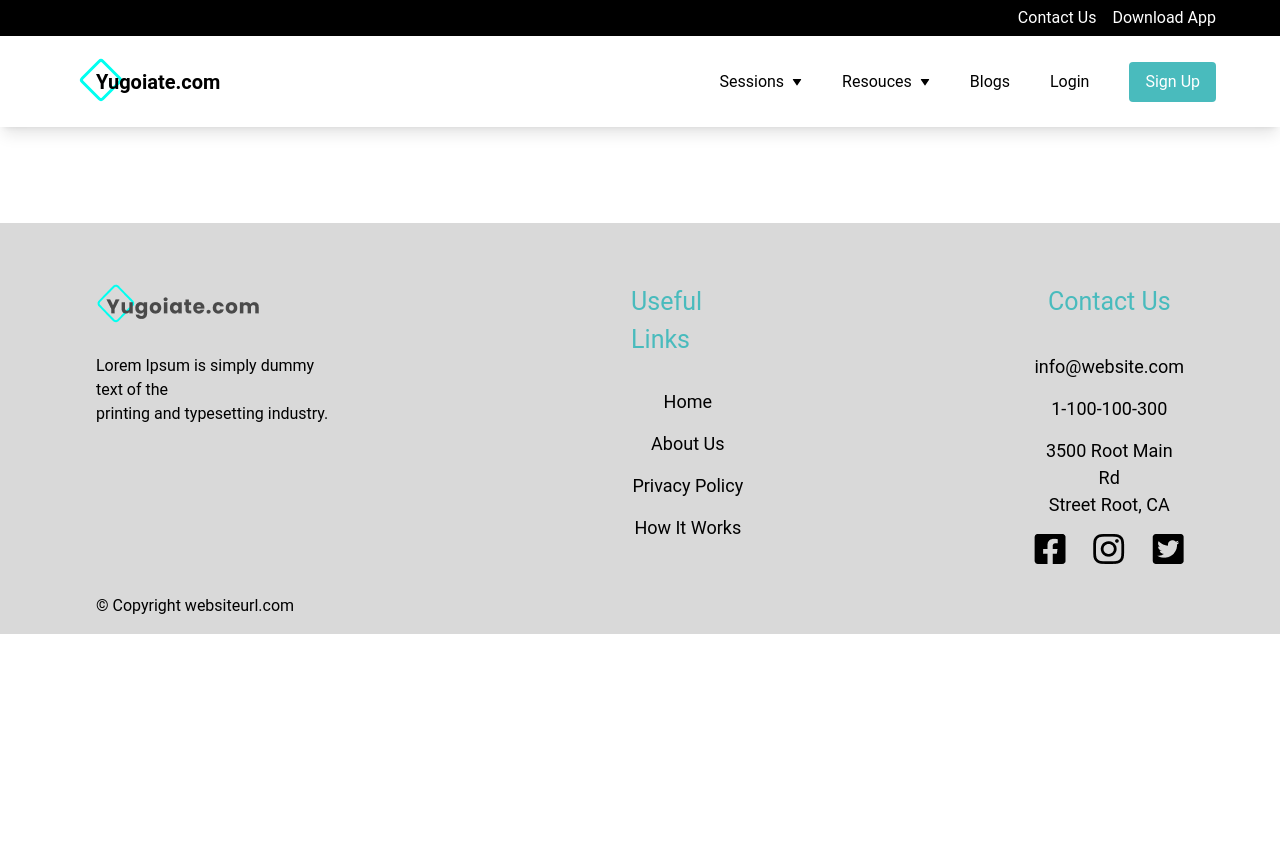
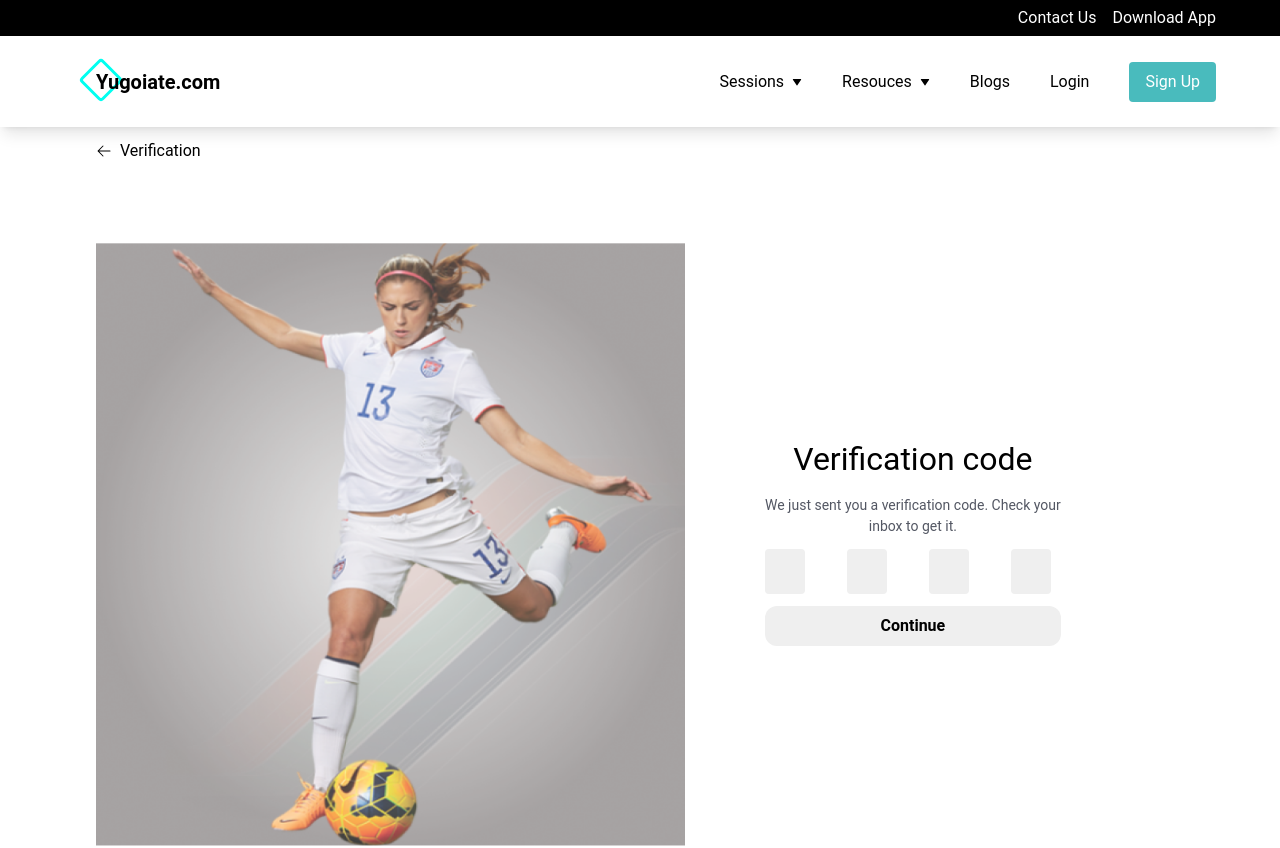
Before and after one commit to FahadNishad/footballcoaching, a React (Vite) app: page /verification in a window 1280 px wide. Shown: the top 848 px of the page. Before the commit the page ends 800 px from the top, so only its background shows below. Built offline with nearby package versions, Linux system fonts and the light colour scheme.

Commit message:
verification and some layout updates

```diff
--- a/src/App.jsx
+++ b/src/App.jsx
@@ -7,20 +7,20 @@ import Footer from "./Components/Footer/Footer";
 import Register from "./pages/Auth/Register/Register";
 import Session from "./pages/Session/Sessions";
 import SessionPage from "./pages/Session/SessionsPage";
+import VerificationScreen from "./Components/RegistrationDetails/VerificationScreen";
 
 const App = () => {
   return (
     <BrowserRouter>
       <TopNavBar />
-
       <SubNavbar />
-
       <Routes>
         <Route path="/" element={<Home />} />
         <Route path="/registration" element={<Registration />} />
         <Route path="/register" element={<Register />} />
+        <Route path="/verification" element={<VerificationScreen />} />
         <Route path="/session" element={<Session />} />
-        <Route path="/session/:sessionId" element={<SessionPage/>}/>
+        <Route path="/session/:sessionId" element={<SessionPage />} />
       </Routes>
       <Footer />
     </BrowserRouter>
--- a/src/Components/Footer/Footer.jsx
+++ b/src/Components/Footer/Footer.jsx
@@ -33,7 +33,7 @@ const icons = [
 const Footer = () => {
   return (
     <>
-      <div className="bg-[#D9D9D9] mt-[6rem]">
+      <div className="bg-[#D9D9D9]">
         <div className=" flex flex-col  md:flex-row md:gap-[290px] pt-[60px] mx-auto w-[85%] ">
           <div className="">
             <img src={prelogo} alt="logo" />
--- a/src/Components/Headers/SubNavbar.jsx
+++ b/src/Components/Headers/SubNavbar.jsx
@@ -18,7 +18,6 @@ const SubNavbar = () => {
       <div>
         <Link to={"/"}>
           <Logo />
-
         </Link>
       </div>
 
@@ -26,7 +25,7 @@ const SubNavbar = () => {
         <Link to="/session" className="text-[16px] flex gap-2 items-center">
           Sessions <BiSolidDownArrow className="text-[10px]" />{" "}
         </Link>
-        <Link className="text-[16px] flex gap-2 items-center">
+        <Link to='/verification' className="text-[16px] flex gap-2 items-center">
           Resouces <BiSolidDownArrow className="text-[10px]" />
         </Link>
         <Link className="text-[16px] ">Blogs </Link>
@@ -35,6 +34,7 @@ const SubNavbar = () => {
         </Link>
 
         <Link
+          to="/register"
           className="bg-main-dark px-4 py-2
          rounded text-[16px] text-white"
         >
--- a/src/Components/RegistrationDetails/Login.jsx
+++ b/src/Components/RegistrationDetails/Login.jsx
@@ -9,12 +9,12 @@ const Login = () => {
     <div className="w-full">
       <div className="md:w-[85%] w-[90%] mx-auto">
         <div>
-          <div className="flex items-center justify-between w-[5%] pt-3 ">
+          <div className="flex items-center gap-2 w-[5%] pt-3 ">
             <HiArrowLeft />
             <span>Login</span>
           </div>
         </div>
-        <div className="flex py-[140px]">
+        <div className="flex py-[80px]">
           <div className="">
             <img src={cta} width={589} height={550} alt="cta coaching" />
           </div>
--- /dev/null
+++ b/src/Components/RegistrationDetails/VerificationScreen.jsx
@@ -0,0 +1,87 @@
+import React, { useState } from "react";
+import { HiArrowLeft } from "react-icons/hi2";
+import cta from "../../assets/png/CTA.png";
+import { useRef } from "react";
+
+const VerificationScreen = () => {
+  const inputRefs = [useRef(null), useRef(null), useRef(null), useRef(null)];
+  const [verificationCode, setVerificationCode] = useState("");
+
+  const handleInputChange = (index, value) => {
+    if (value === "") return; // Don't update state if input is empty
+
+    // Update the verification code state
+    const newVerificationCode = [...verificationCode];
+    newVerificationCode[index] = value;
+    setVerificationCode(newVerificationCode.join(""));
+
+    if (index < inputRefs.length - 1) {
+      // Move focus to the next input
+      inputRefs[index + 1].current.focus();
+    }
+  };
+
+  const handleBackspace = (index, e) => {
+    if (
+      e.key === "Backspace" &&
+      index > 0 &&
+      inputRefs[index].current.value === ""
+    ) {
+      // Move focus to the previous input if backspace is pressed on an empty input
+      inputRefs[index - 1].current.focus();
+    }
+  };
+
+  return (
+    <div className="w-full">
+      <div className="md:w-[85%] w-[90%] mx-auto">
+        <div>
+          <div className="flex items-center gap-2 w-[5%] pt-3 ">
+            <span>
+              <HiArrowLeft />
+            </span>
+            <span>Verification</span>
+          </div>
+        </div>
+        <div className="flex py-[80px]">
+          <div className="">
+            <img src={cta} width={589} height={550} alt="cta coaching" />
+          </div>
+          <div className="px-20 py-48 gap-3 flex flex-col ">
+            <h1 className="text-center text-[32px]">Verification code</h1>
+            <p className="flex justify-center text-center text-[#535763] text-[14px]">
+              We just sent you a verification code. Check your <br /> inbox to
+              get it.
+            </p>
+            <div className="flex w-full justify-between ">
+              {[0, 1, 2, 3].map((index) => (
+                <input
+                  type="text"
+                  key={index}
+                  ref={inputRefs[index]}
+                  name={`digit-${index + 1}`}
+                  value={verificationCode[index] || ""}
+                  maxLength={1}
+                  onChange={(e) => handleInputChange(index, e.target.value)}
+                  onKeyDown={(e) => handleBackspace(index, e)}
+                  style={{
+                    width: "40px",
+                    height: "45px",
+                    marginRight: "10px",
+                    textAlign: "center",
+                  }}
+                  className="bg-[#EFEFEF] rounded "
+                />
+              ))}
+            </div>
+            <button className="bg-[#efefef] px-[105px] font-semibold py-2 rounded-xl">
+              Continue
+            </button>
+          </div>
+        </div>
+      </div>
+    </div>
+  );
+};
+
+export default VerificationScreen;
--- a/src/Components/Sessions/SessionHead.jsx
+++ b/src/Components/Sessions/SessionHead.jsx
@@ -2,8 +2,6 @@ import React from "react";
 import session_header from "../../assets/png/Frame 758.png";
 import { Session_Data } from "../../data/Sessions";
 import { Link } from "react-router-dom";
-
-
 
 const SessionHead = () => {
   return (
@@ -15,12 +13,17 @@ const SessionHead = () => {
           alt="session_header"
         />
       </div>
-      <div className="w-[95%] mx-auto gap-4 flex flex-wrap justify-between pb-16 ">
+      <div className="w-[95%] mx-auto gap-4 flex flex-wrap justify-between ">
         {Session_Data.map((data, index) => (
+          <div
+            key={index}
+            className="w-[24%] flex flex-col py-3 rounded-2xl "
+          >
             <Link
               to={`/session/${index}`}
               key={index}
-            className="w-[24%] flex flex-col px-6 py-6 gap-4  rounded-2xl "
+              // className="w-[24%] flex flex-col px-6 py-6 gap-4 border-2 border-red-900  rounded-2xl "
+              className="px-6 py-6 flex flex-col rounded-2xl "
               style={{
                 boxShadow: "0 0 10px rgba(0, 0, 0, 0.3)",
               }}
@@ -28,18 +31,21 @@ const SessionHead = () => {
               <img
                 src={data.image}
                 width={361}
-              style={{ paddingTop: "10px" }}
+                style={{ paddingTop: "10px", paddingBottom: "10px" }}
                 height={212}
                 alt="data_image"
               />
               <h1 className="text-[#666666] text-[24px] px-3 font-semibold">
                 {data.heading}
               </h1>
-            <p className="px-3 text-[#7D8FA9] text-[14px] ">{data.paragraph}</p>
+              <p className="px-3 text-[#7D8FA9] text-[14px] pt-3 ">
+                {data.paragraph}
+              </p>
               <button className="text-[#565656] px-3 pt-5 text-left ">
                 {data.buttonText}
               </button>
             </Link>
+          </div>
         ))}
       </div>
     </div>
--- a/src/index.css
+++ b/src/index.css
@@ -2,7 +2,8 @@
 @tailwind components;
 @tailwind utilities;
 
-.id1 {
-  outline: none;
-  color: blue;
-}
+/* .id1 {
+  -webkit-appearance: none;
+  -moz-appearance: none;
+  appearance: none;
+} */
--- /dev/null
+++ b/src/pages/Auth/verification/verify.js
@@ -0,0 +1,12 @@
+import React from 'react'
+import VerificationScreen from '../../../Components/RegistrationDetails/VerificationScreen'
+
+const verify = () => {
+  return (
+    <div>
+      <VerificationScreen/>
+    </div>
+  )
+}
+
+export default verify
```
Also changed, not shown: src/Components/RegistrationDetails/Register.jsx (+42 -13 lines). Lines whose indentation alone changed are shown as unchanged.
